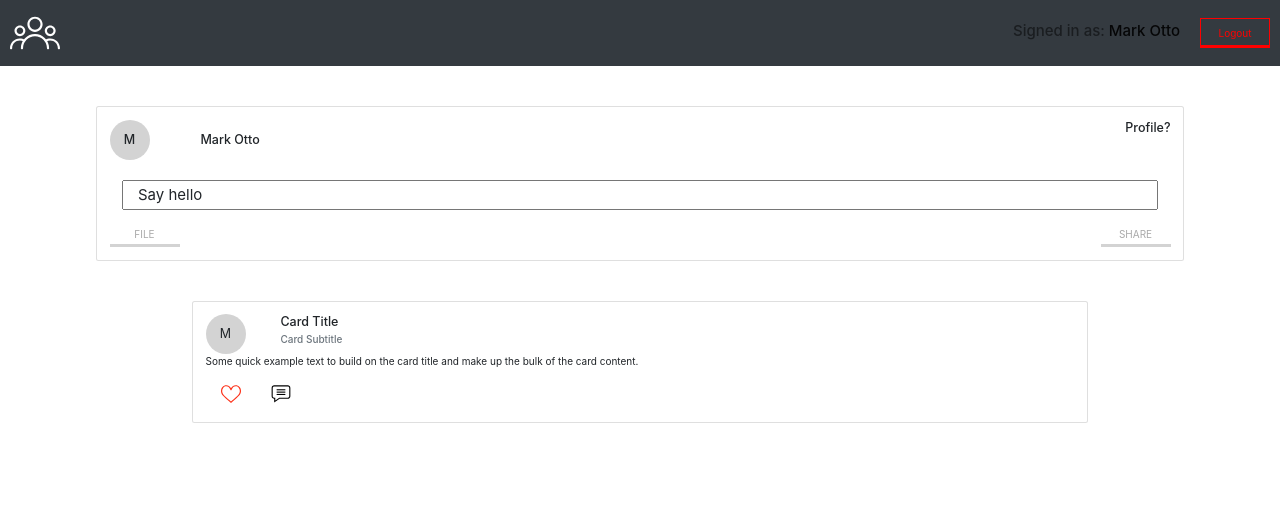
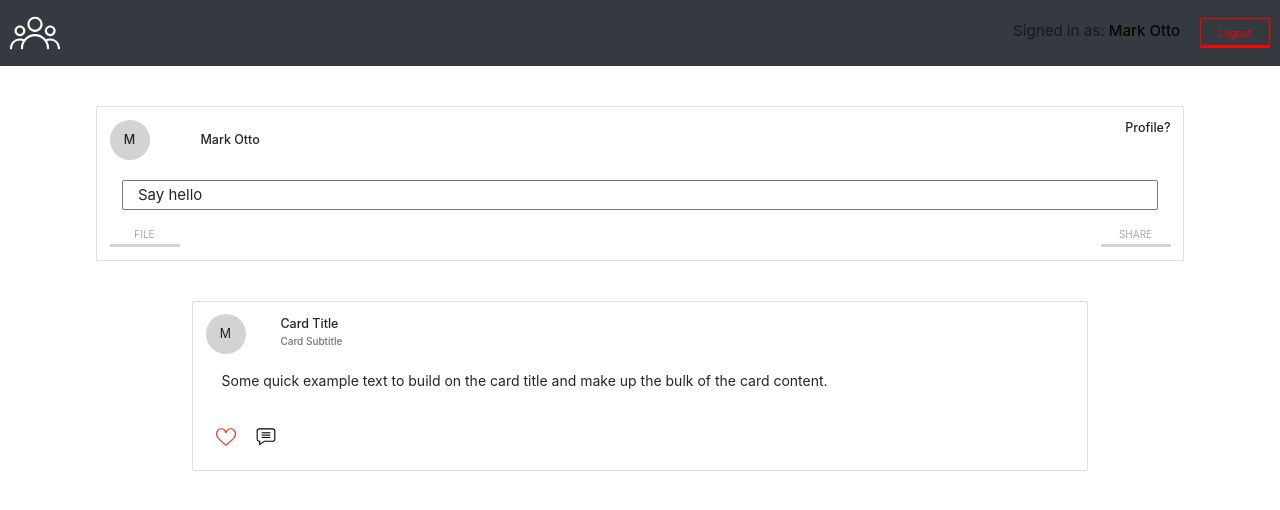
Before and after one commit to przemskydev/SocialApp2, a React (Create React App) app: page / in a window 1280 px wide. Shown: the top 510 px of the page. Built offline with nearby package versions, Linux system fonts and the light colour scheme.

Commit message:
styling post component

```diff
--- a/src/components/buttonIco/button.ico.js
+++ b/src/components/buttonIco/button.ico.js
@@ -3,14 +3,40 @@ import React from 'react';
 import styled from 'styled-components';
 
 const StyledButtonIco = styled.button`
+  position: relative;
+  width: 40px;
+  height: 40px;
+  outline: none !important;
+  border: none;
+  border-radius: 50%;
   background-color: transparent;
-  border: none;
-  padding: 5px 15px;
+  transition: background-color 150ms cubic-bezier(0.4, 0, 0.2, 1) 0ms;
+
+  :after {
+    content: '';
+    background-color: rgba(0, 0, 0, 0.05);
+    position: absolute;
+    width: 1px;
+    height: 1px;
+    border: none;
+    border-radius: 50%;
+    top: 49%;
+    left: 49%;
+    opacity: 0;
+    transition: transform 0.2s cubic-bezier(0.4, 0, 0.2, 1);
+  }
+
+  :active:after {
+    opacity: 1;
+    transform: scale(40);
+  }
 `;
 
 const ButtonIco = ({ ico }) => (
-  <StyledButtonIco type="button">
-    <img src={ico} alt="Icon" />
+  <StyledButtonIco>
+    <span>
+      <img src={ico} alt="Icon" />
+    </span>
   </StyledButtonIco>
 );
 
--- a/src/components/post/Post.js
+++ b/src/components/post/Post.js
@@ -1,6 +1,6 @@
 import React from 'react';
 import { Card, Row, Col } from 'react-bootstrap';
-import { StyledWrapper, StyledAvatar } from '../../template/Main.template';
+import { StyledWrapper, StyledAvatar, StyledText } from '../../template/Main.template';
 // import Button from '../button/button'
 import ButtonIco from '../buttonIco/button.ico';
 import heart from '../../assets/heart.svg';
@@ -11,19 +11,21 @@ const Post = () => (
     <Card style={{ width: '70vw' }}>
       <Card.Body>
         <Row>
-          <Col xs={2} sm={1} md={1} lg={1}>
+          <Col xs={3} sm={2} md={1} lg={1}>
             <StyledAvatar>M</StyledAvatar>
           </Col>
-          <Col>
+          <Col className="d-flex flex-column justify-content-center">
             <Card.Title>Card Title</Card.Title>
             <Card.Subtitle className="mb-2 text-muted">Card Subtitle</Card.Subtitle>
           </Col>
         </Row>
 
-        <Card.Text>
-          Some quick example text to build on the card title and make up the bulk of the card
-          content.
-        </Card.Text>
+        <StyledText>
+          <Card.Text>
+            Some quick example text to build on the card title and make up the bulk of the card
+            content.
+          </Card.Text>
+        </StyledText>
 
         <ButtonIco ico={heart} />
         <ButtonIco ico={comment} />
--- a/src/template/Main.template.js
+++ b/src/template/Main.template.js
@@ -23,3 +23,8 @@ export const StyledAvatar = styled.span`
   background-color: lightgrey;
   border-radius: 50%50%;
 `;
+
+export const StyledText = styled.div`
+  padding: 16px 16px 26px 16px;
+  font-size: 1.4rem;
+`;
```
